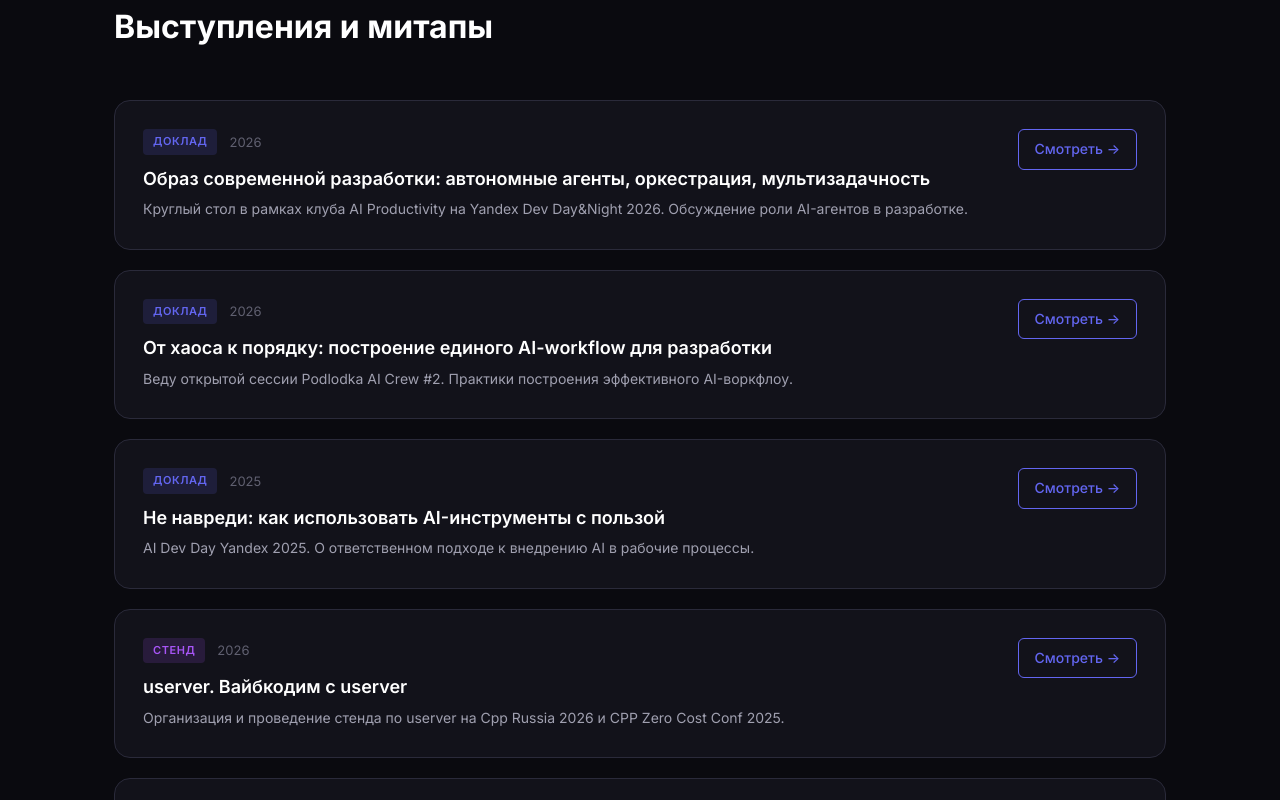
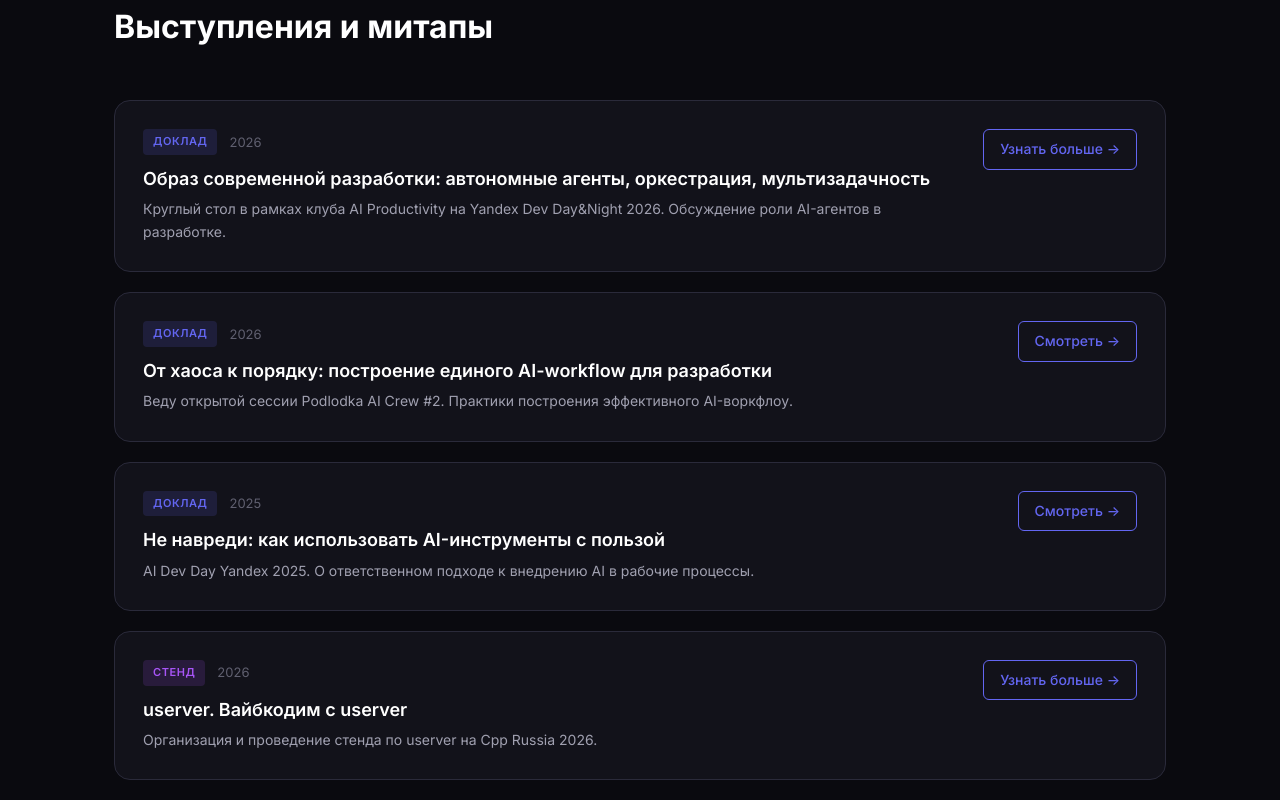
Before and after one commit to Rexarrior/cv, a Vue app: page / in a window 1280 px wide. Shown: the part 3540-4340 px from the top of the page. Built offline with nearby package versions, Linux system fonts and the light colour scheme.

Commit message:
Fix talk button labels - use 'Узнать больше' for events without video

```diff
--- a/src/components/TalksSection.vue
+++ b/src/components/TalksSection.vue
@@ -16,7 +16,7 @@
             <p class="talk-description">{{ talk.description }}</p>
           </div>
           <a v-if="talk.link" :href="talk.link" target="_blank" rel="noopener" class="talk-link">
-            Смотреть →
+            {{ talk.buttonText }} →
           </a>
         </div>
       </div>
@@ -32,7 +32,8 @@ const talks = [
     date: '2026',
     title: 'Образ современной разработки: автономные агенты, оркестрация, мультизадачность',
     description: 'Круглый стол в рамках клуба AI Productivity на Yandex Dev Day&Night 2026. Обсуждение роли AI-агентов в разработке.',
-    link: 'https://dev.go.yandex/events/day-night'
+    link: 'https://dev.go.yandex/events/day-night',
+    buttonText: 'Узнать больше'
   },
   {
     type: 'talk',
@@ -40,7 +41,8 @@ const talks = [
     date: '2026',
     title: 'От хаоса к порядку: построение единого AI-workflow для разработки',
     description: 'Веду открытой сессии Podlodka AI Crew #2. Практики построения эффективного AI-воркфлоу.',
-    link: 'https://www.youtube.com/watch?v=igYb8BwMTA4'
+    link: 'https://www.youtube.com/watch?v=igYb8BwMTA4',
+    buttonText: 'Смотреть'
   },
   {
     type: 'talk',
@@ -48,15 +50,17 @@ const talks = [
     date: '2025',
     title: 'Не навреди: как использовать AI-инструменты с пользой',
     description: 'AI Dev Day Yandex 2025. О ответственном подходе к внедрению AI в рабочие процессы.',
-    link: 'https://www.youtube.com/watch?v=R_fxvvPY4RU'
+    link: 'https://www.youtube.com/watch?v=R_fxvvPY4RU',
+    buttonText: 'Смотреть'
   },
   {
     type: 'workshop',
     typeLabel: 'Стенд',
     date: '2026',
     title: 'userver. Вайбкодим с userver',
-    description: 'Организация и проведение стенда по userver на Cpp Russia 2026 и CPP Zero Cost Conf 2025.',
-    link: 'https://cppconf.ru/talks/20010113-userver-part-1/'
+    description: 'Организация и проведение стенда по userver на Cpp Russia 2026.',
+    link: 'https://cppconf.ru/talks/20010113-userver-part-1/',
+    buttonText: 'Узнать больше'
   },
   {
     type: 'workshop',
@@ -64,7 +68,8 @@ const talks = [
     date: '2025',
     title: 'userver. Вайбкодим с userver',
     description: 'Участие в организации и проведении стенда по userver на CPP Zero Cost Conf 2025.',
-    link: 'https://cppzerocostconf.yandex.ru/2025'
+    link: 'https://cppzerocostconf.yandex.ru/2025',
+    buttonText: 'Узнать больше'
   }
 ]
 </script>
```
